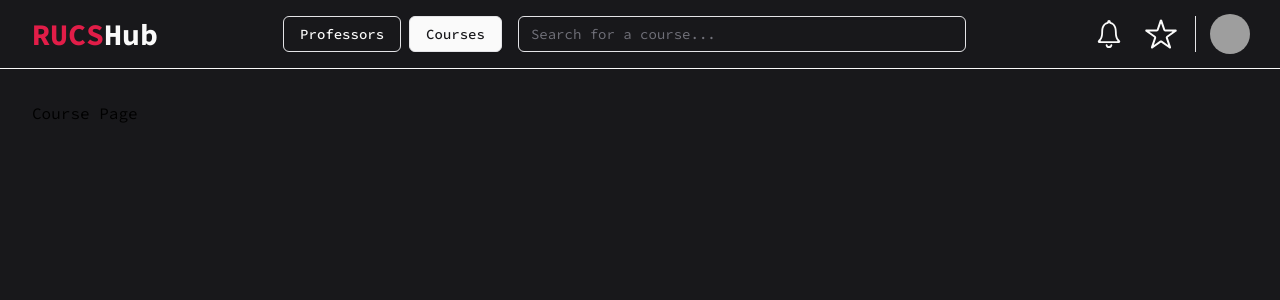
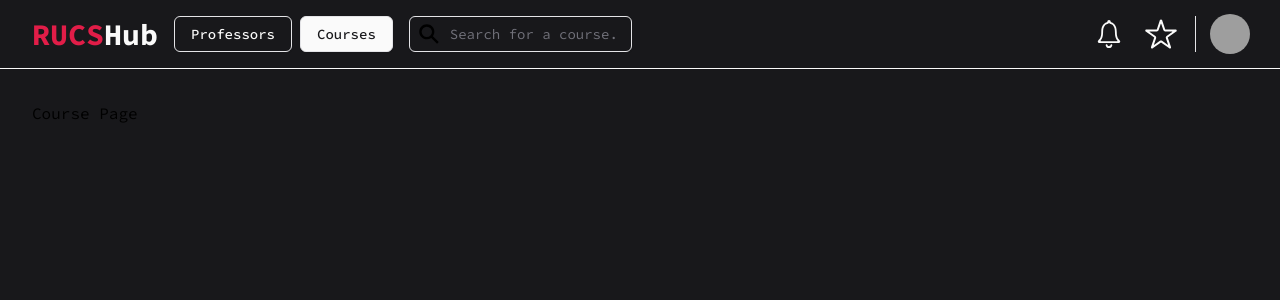
Before and after one commit to DylanPina/RUCS-Hub, a Next.js app: page /courses in a window 1280 px wide. Shown: the top 300 px of the page. Built offline with nearby package versions, Linux system fonts and the light colour scheme; grey boxes are pictures that could not be loaded.

Commit message:
Added more animations to nav

```diff
--- a/components/nav/nav.tsx
+++ b/components/nav/nav.tsx
@@ -1,60 +1,37 @@
 import React from "react";
-import { Input } from "../shadcn/ui/input";
 import { Avatar, AvatarImage } from "../shadcn/ui/avatar";
 import { Separator } from "../shadcn/ui/separator";
-import { IoIosStarOutline } from "react-icons/io";
-import { IoIosNotificationsOutline } from "react-icons/io";
 import NavButton from "./nav_button";
 import { Button } from "../shadcn/ui/button";
 import Link from "next/link";
+import NavSearchBar from "./nav_search_bar";
+import NavStar from "./nav_star";
+import NavNotification from "./nav_notifications";
 
 export default function Nav() {
   return (
     <div className="sticky top-0 z-40 backdrop-blur flex justify-center w-full transition-colors duration-500 lg:z-50 border-b border-primary-white bg-primary-black supports-backdrop-blur:bg-white/60 dark:bg-transparent">
       <div className="w-full max-w-screen-2xl">
-        <div className="flex place-content-between space-x-4 py-4 px-8">
+        <div className="flex space-x-4 py-4 px-8">
           <h2 className="font-bold text-3xl text-primary-white whitespace-nowrap">
             <span className="text-primary-red">RUCS</span>Hub
           </h2>
-          <div className="flex space-x-4 place-content-center w-full">
+          <div className="flex space-x-4 w-full">
             <div className="flex space-x-2">
               <NavButton link="/professors" text="Professors" />
               <NavButton link="/courses" text="Courses" />
             </div>
-            <Input
-              className="w-full max-w-md justify-self-center focus:border-primary-red"
-              placeholder="Search for a course..."
-            />
+            <NavSearchBar />
           </div>
           <div className="flex items-center space-x-4">
-            <Button
-              asChild
-              variant="ghost"
-              size="icon"
-              className="hover:bg-primary-red"
-            >
-              <IoIosNotificationsOutline
-                className="fill-primary-white cursor-pointer hover:fill-primary-black"
-                size={32}
-              />
-            </Button>
-            <Button
-              asChild
-              variant="ghost"
-              size="icon"
-              className="hover:bg-primary-red"
-            >
-              <IoIosStarOutline
-                className="fill-primary-white cursor-pointer hover:fill-primary-black"
-                size={32}
-              />
-            </Button>
+            <NavNotification />
+            <NavStar />
             <Separator orientation="vertical" />
             <Button
               asChild
               variant="ghost"
               size="icon"
-              className="rounded-full transition duration-150 ease-out hover:ease-in hover:scale-110"
+              className="rounded-full transition duration-150 ease-out hover:ease-in hover:scale-105"
             >
               <Link href="/login">
                 <Avatar>
--- a/components/nav/nav_button.tsx
+++ b/components/nav/nav_button.tsx
@@ -15,7 +15,7 @@ export default function NavButton({ link, text }: NavButtonProps) {
   const isActive = pathname.includes(link);
   const buttonClass = isActive
     ? "bg-primary-white text-primary-black"
-    : "bg-transparent text-primary-white hover:bg-primary-red hover:text-primary-white";
+    : "bg-transparent text-primary-white hover:bg-primary-red/50 hover:text-primary-white transition duration-150 ease-out hover:ease-in hover:scale-105";
 
   return (
     <Button asChild variant="outline" className={buttonClass}>
--- /dev/null
+++ b/components/nav/nav_notifications.tsx
@@ -0,0 +1,19 @@
+import React from "react";
+import { IoIosNotificationsOutline } from "react-icons/io";
+import { Button } from "../shadcn/ui/button";
+
+export default function NavNotification() {
+  return (
+    <Button
+      asChild
+      variant="ghost"
+      size="icon"
+      className="hover:bg-transparent"
+    >
+      <IoIosNotificationsOutline
+        className="fill-primary-white cursor-pointer hover:fill-primary-red transition duration-150 ease-out hover:ease-in hover:scale-105"
+        size={32}
+      />
+    </Button>
+  );
+}
--- /dev/null
+++ b/components/nav/nav_search_bar.tsx
@@ -0,0 +1,18 @@
+import React from "react";
+import { Input } from "../shadcn/ui/input";
+import { IoSearchSharp } from "react-icons/io5";
+
+export default function NavSearchBar() {
+  return (
+    <div className="relative w-full">
+      <IoSearchSharp
+        size={24}
+        className="absolute left-2 top-1/2 transform -translate-y-1/2"
+      />
+      <Input
+        className="w-fit focus:w-full focus:max-w-md pl-10 focus:border-primary-red"
+        placeholder="Search for a course..."
+      />
+    </div>
+  );
+}
--- /dev/null
+++ b/components/nav/nav_star.tsx
@@ -0,0 +1,19 @@
+import React from "react";
+import { Button } from "../shadcn/ui/button";
+import { IoIosStarOutline } from "react-icons/io";
+
+export default function NavStar() {
+  return (
+    <Button
+      asChild
+      variant="ghost"
+      size="icon"
+      className="hover:bg-transparent"
+    >
+      <IoIosStarOutline
+        className="fill-primary-white cursor-pointer hover:fill-yellow-300 transition duration-150 ease-out hover:ease-in hover:scale-105"
+        size={32}
+      />
+    </Button>
+  );
+}
--- a/components/shadcn/ui/input.tsx
+++ b/components/shadcn/ui/input.tsx
@@ -1,6 +1,6 @@
-import * as React from "react"
+import * as React from "react";
 
-import { cn } from "@/lib/shadcn/utils"
+import { cn } from "@/lib/shadcn/utils";
 
 export interface InputProps
   extends React.InputHTMLAttributes<HTMLInputElement> {}
@@ -11,15 +11,16 @@ const Input = React.forwardRef<HTMLInputElement, InputProps>(
       <input
         type={type}
         className={cn(
-          "flex h-9 w-full rounded-md border border-zinc-200 bg-transparent px-3 py-1 text-sm shadow-sm transition-colors file:border-0 file:bg-transparent file:text-sm file:font-medium placeholder:text-zinc-500 focus-visible:outline-none focus-visible:ring-1 focus-visible:ring-zinc-950 disabled:cursor-not-allowed disabled:opacity-50 dark:border-zinc-800 dark:placeholder:text-zinc-400 dark:focus-visible:ring-zinc-300",
-          className
+          "flex h-9 w-full rounded-md border border-zinc-200 bg-transparent px-3 py-1 text-sm shadow-sm file:border-0 file:bg-transparent file:text-sm file:font-medium placeholder:text-zinc-500 focus-visible:outline-none focus-visible:ring-1 focus-visible:ring-zinc-950 disabled:cursor-not-allowed disabled:opacity-50 dark:border-zinc-800 dark:placeholder:text-zinc-400 dark:focus-visible:ring-zinc-300",
+
+          className,
         )}
         ref={ref}
         {...props}
       />
-    )
-  }
-)
-Input.displayName = "Input"
+    );
+  },
+);
+Input.displayName = "Input";
 
-export { Input }
+export { Input };
```
